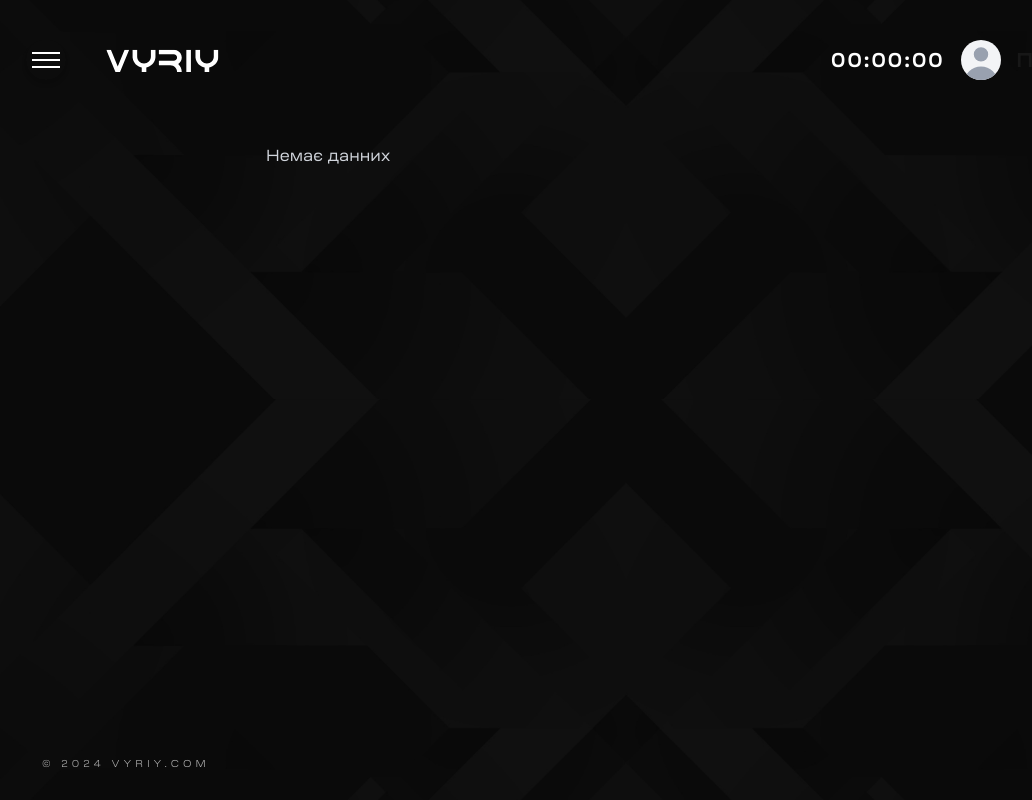
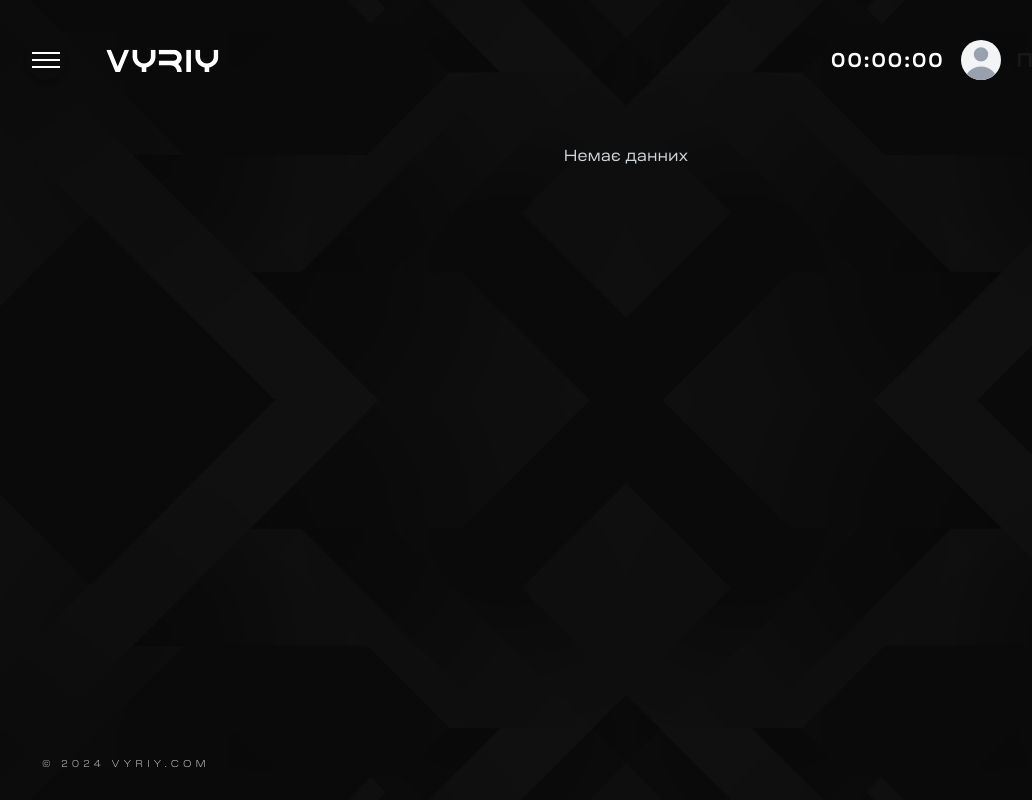
Before and after one commit to consol-ua/testV, a Next.js app: page /stats in a window 1280 px wide. Shown: the whole page, without its empty margins (14-1046 px from the left). Built offline with nearby package versions, Linux system fonts and the light colour scheme.

Commit message:
fix stats style

```diff
--- a/src/components/content/StatsContent/StatsContent.tsx
+++ b/src/components/content/StatsContent/StatsContent.tsx
@@ -18,7 +18,7 @@ function StatsContent() {
   const { completedOperations } = useCompletedOperations();
 
   return (
-    <main className="flex items-center px-12 lg:px-24 xl:px-60">
+    <main className="flex items-center justify-center px-12 lg:px-24 xl:px-60">
       {completedOperations.length > 0 ? (
         <ul className="w-full divide-y divide-gray-200 dark:divide-gray-700 space-y-4">
           {completedOperations.map((operation, index) => (
```
